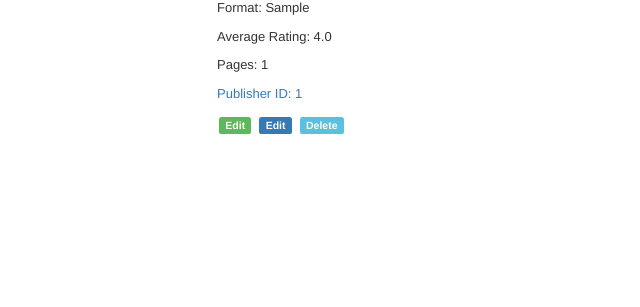
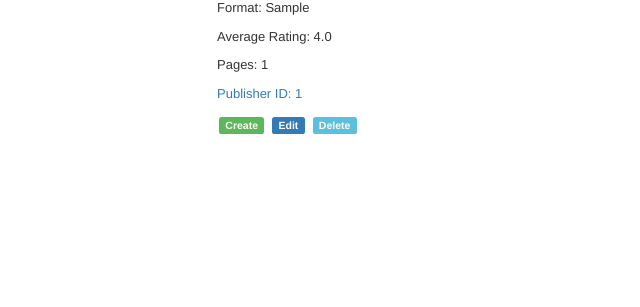
Before and after one commit to Poulami96/The_One_Stop_Book, a Flask app: page / in a window 1280 px wide. Shown: the part 366-673 px from the top of the page, without its empty margins (0-640 px from the left). Run offline with Flask 2, Linux system fonts and the light colour scheme; tables that the repository leaves empty hold one stand-in row (values such as "Sample post"); grey boxes marked "Sample" are stand-in pictures; some libraries are stand-ins or nearby versions; some web fonts are replaced.

Commit message:
Changes for create

```diff
--- a/app/catalog/templates/home.html
+++ b/app/catalog/templates/home.html
@@ -13,7 +13,7 @@
                 <p> Pages: {{ book.num_pages }} </p>
                 <p><a href="{{ url_for('main.display_publisher', publisher_id=book.pub_id) }}">Publisher ID: {{ book.pub_id }}
                 </a></p>
-                <span class="label label-success"><a href="{{ url_for('main.create_book',pub_id=book.pub_id) }}" style="color:floralwhite">Edit</a></span>
+                <span class="label label-success"><a href="{{ url_for('main.create_book',pub_id=book.pub_id) }}" style="color:floralwhite">Create</a></span>
                 <span class="label label-primary"><a href="{{ url_for('main.edit_book',book_id=book.id) }}" style="color:floralwhite">Edit</a></span>
                 <span class="label label-info"><a href="{{ url_for('main.delete_book',book_id=book.id) }}" style="color:floralwhite">Delete</a></span>
                 <br><br>
```
